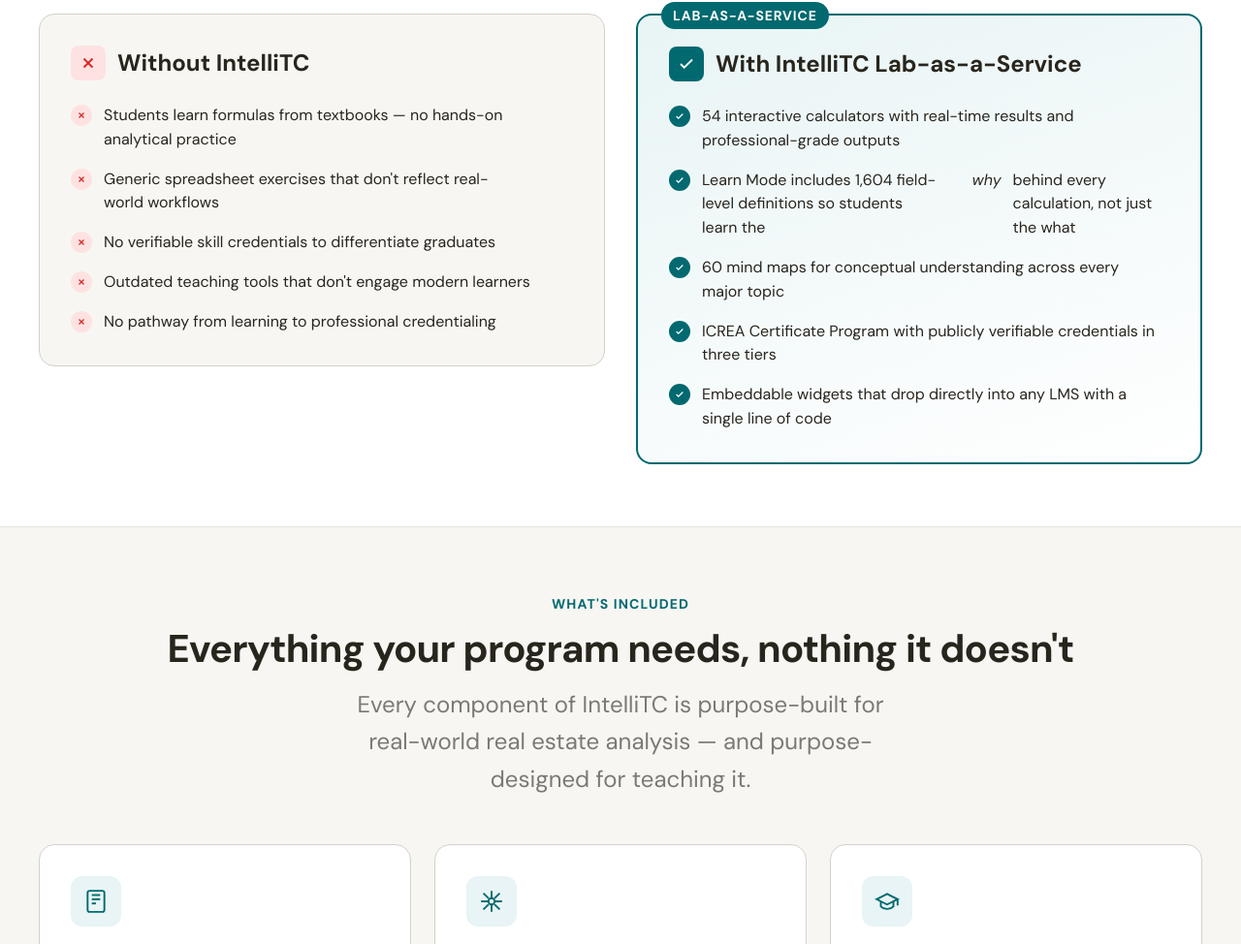
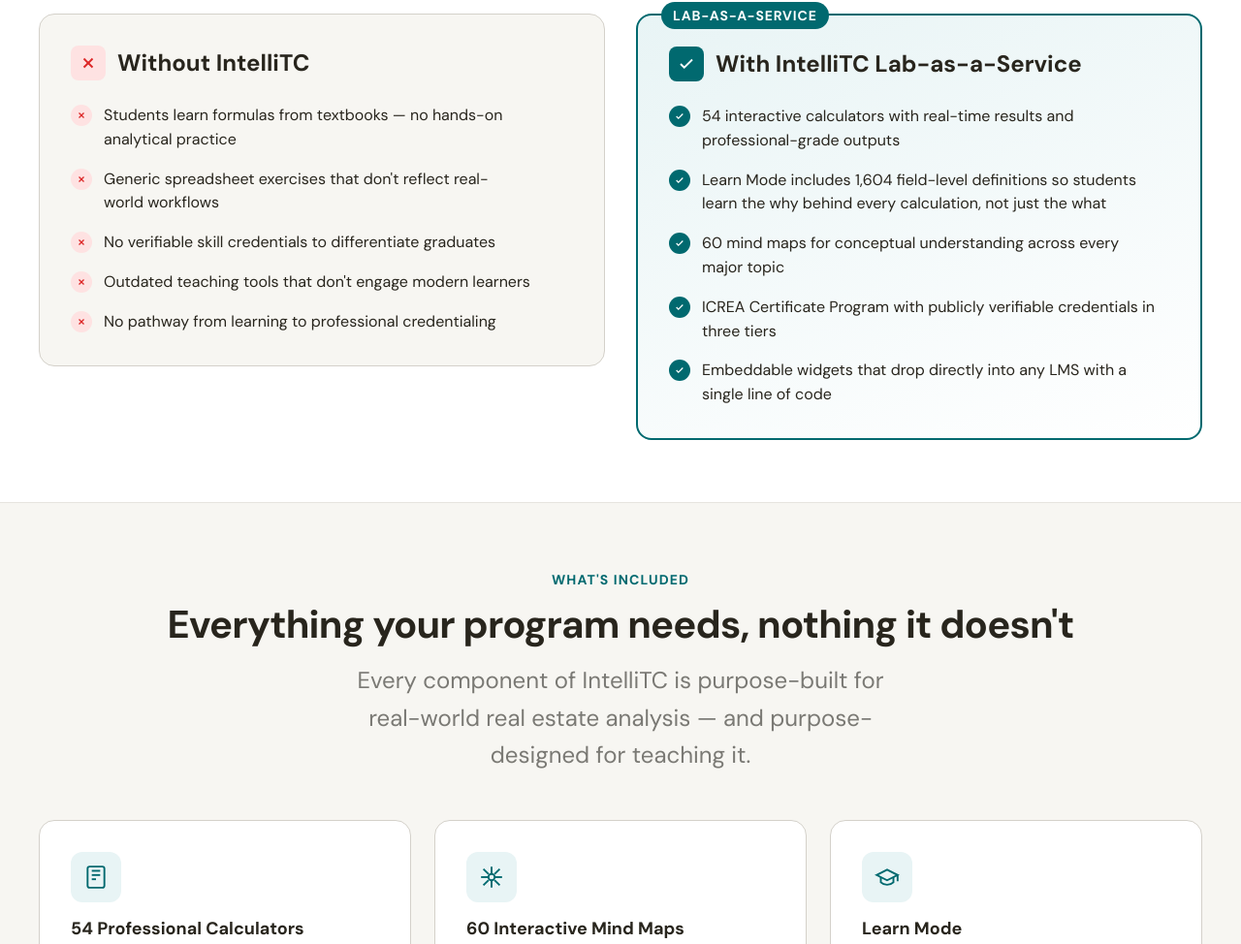
Before and after one commit to elcrisp07/intellitc-solutions-platform, a plain HTML site: page schools/index.html in a window 1280 px wide. Shown: the part 955-1929 px from the top of the page at 97% size. Drawn offline with Linux system fonts and the light colour scheme.

Commit message:
fix: remove em tag breaking Learn Mode sentence layout

```diff
--- a/schools/index.html
+++ b/schools/index.html
@@ -877,7 +877,7 @@
             <span class="ps-bullet">
               <svg width="10" height="10" viewBox="0 0 24 24" fill="none" stroke="currentColor" stroke-width="3"><polyline points="20 6 9 17 4 12"/></svg>
             </span>
-            Learn Mode includes 1,604 field-level definitions so students learn the <em>why</em> behind every calculation, not just the what
+            Learn Mode includes 1,604 field-level definitions so students learn the why behind every calculation, not just the what
           </li>
           <li>
             <span class="ps-bullet">
```
